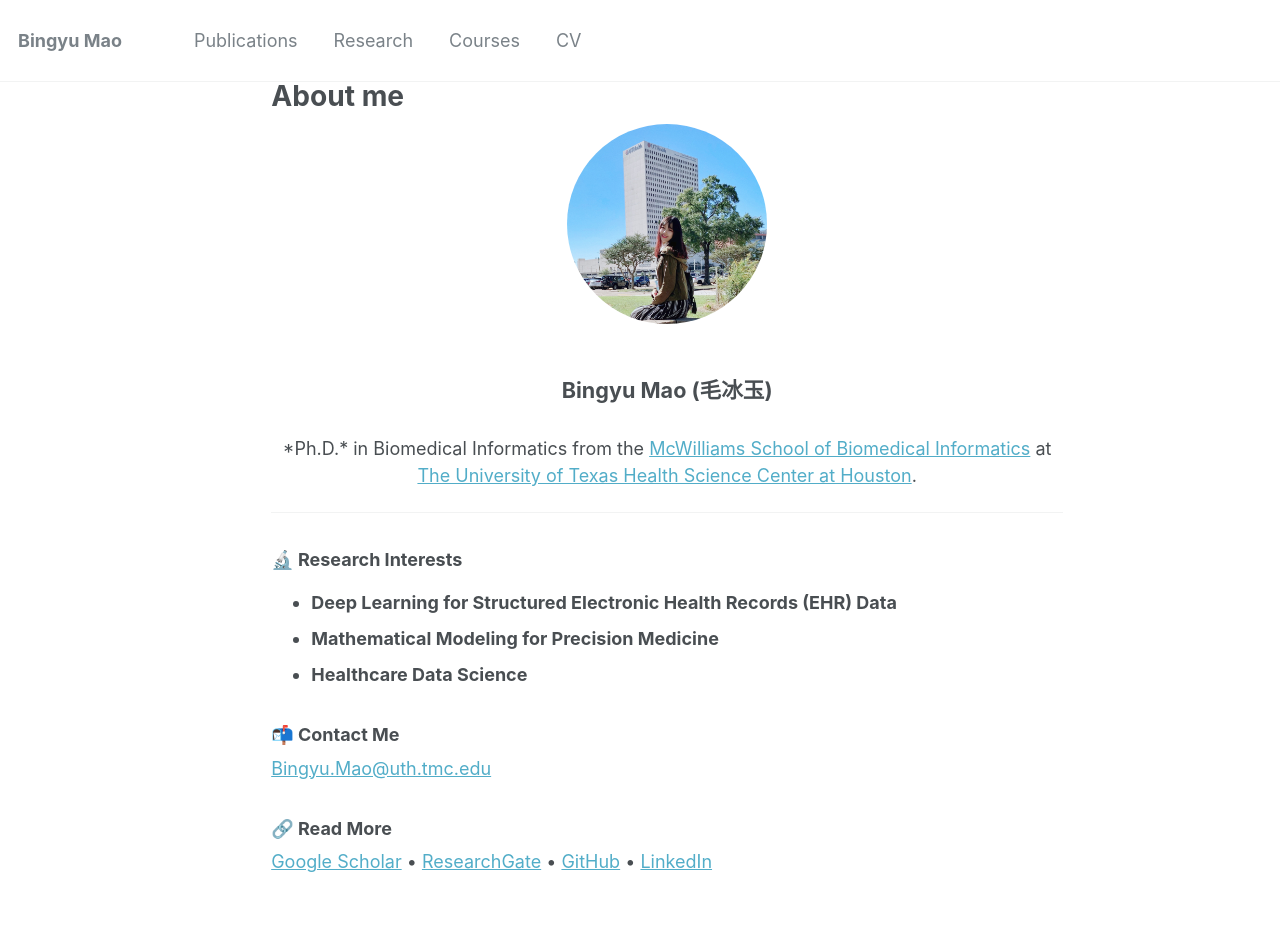
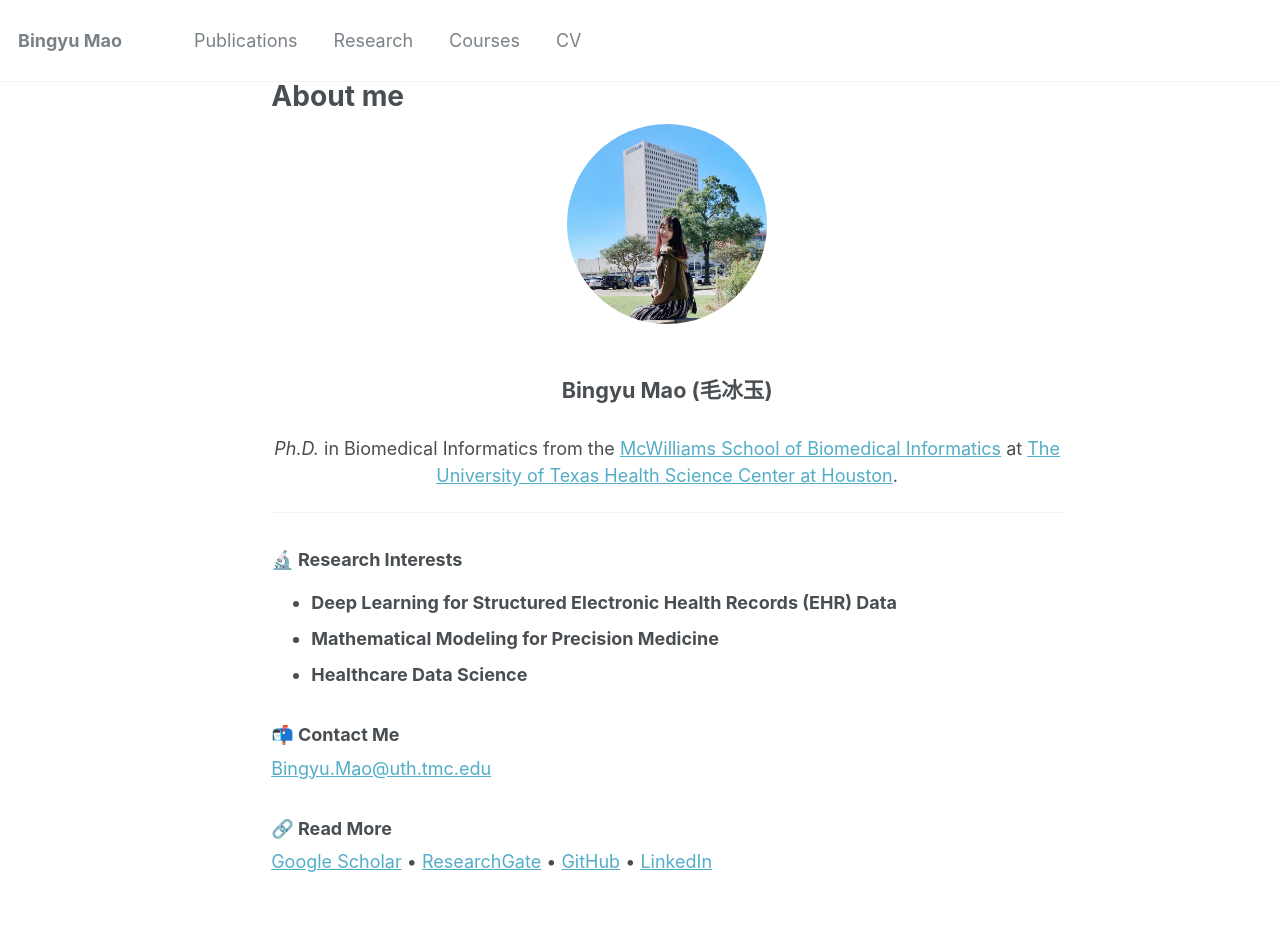
Before and after one commit to BingyuMao/BingyuMao.github.io, a Jekyll site: the page built from _pages/about.md, in a window 1280 px wide. Built offline with Jekyll 4.4.1, drawn with Linux system fonts in a browser that asks for light colours.

```diff
--- a/_pages/about.md
+++ b/_pages/about.md
@@ -19,7 +19,7 @@ redirect_from:
 </p>
 
 <p style="text-align: center;">
-*Ph.D.* in Biomedical Informatics from the
+<em>Ph.D.</em> in Biomedical Informatics from the
 <a href="https://sbmi.uth.edu/">McWilliams School of Biomedical Informatics</a> at
 <a href="https://www.uth.edu/">The University of Texas Health Science Center at Houston</a>.
 </p>
```
